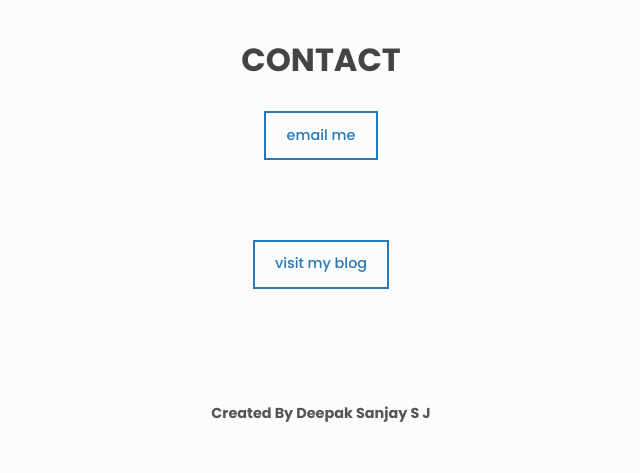
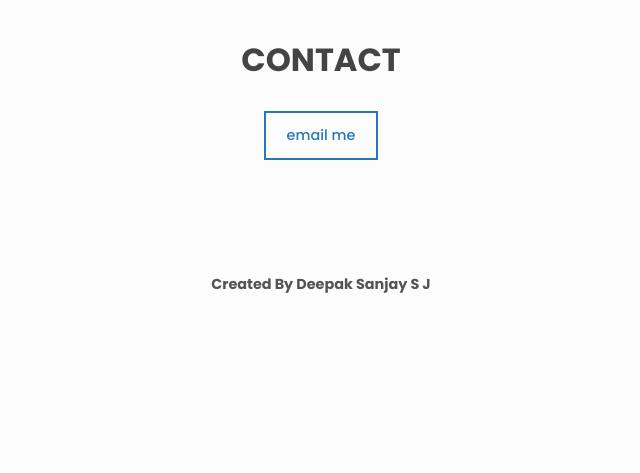
Before and after one commit to DeepakSan/landing-page-vercel, a Flask app: page / in a window 1280 px wide. Shown: the part 2191-2664 px from the top of the page, without its empty margins (319-959 px from the left). After the commit the page ends 2484 px from the top, so only its background shows below. Run offline with Flask 3, Linux system fonts and the light colour scheme; some libraries are stand-ins or nearby versions.

Commit message:
remove button

```diff
--- a/templates/index.html
+++ b/templates/index.html
@@ -236,11 +236,6 @@
           <span class="btn btn--outline">Email me</span>
         </a>
       </section>
-      <section class="section contact center" id="_blog">
-        <a href="https://blog.dee-san.com" target="_blank" rel="noopener" class="btn btn--outline">
-          Visit My Blog
-        </a>
-      </section>
     </main>
 
     <footer class="footer">
```
